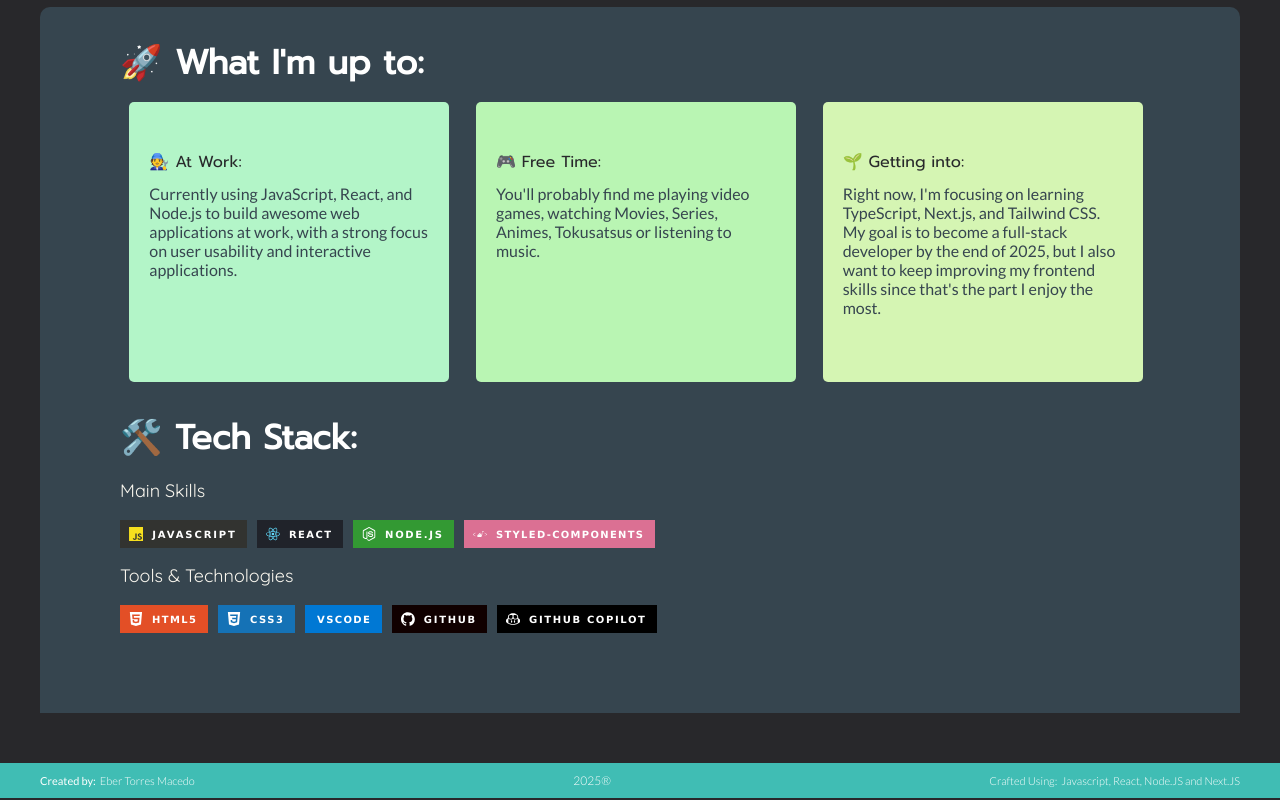
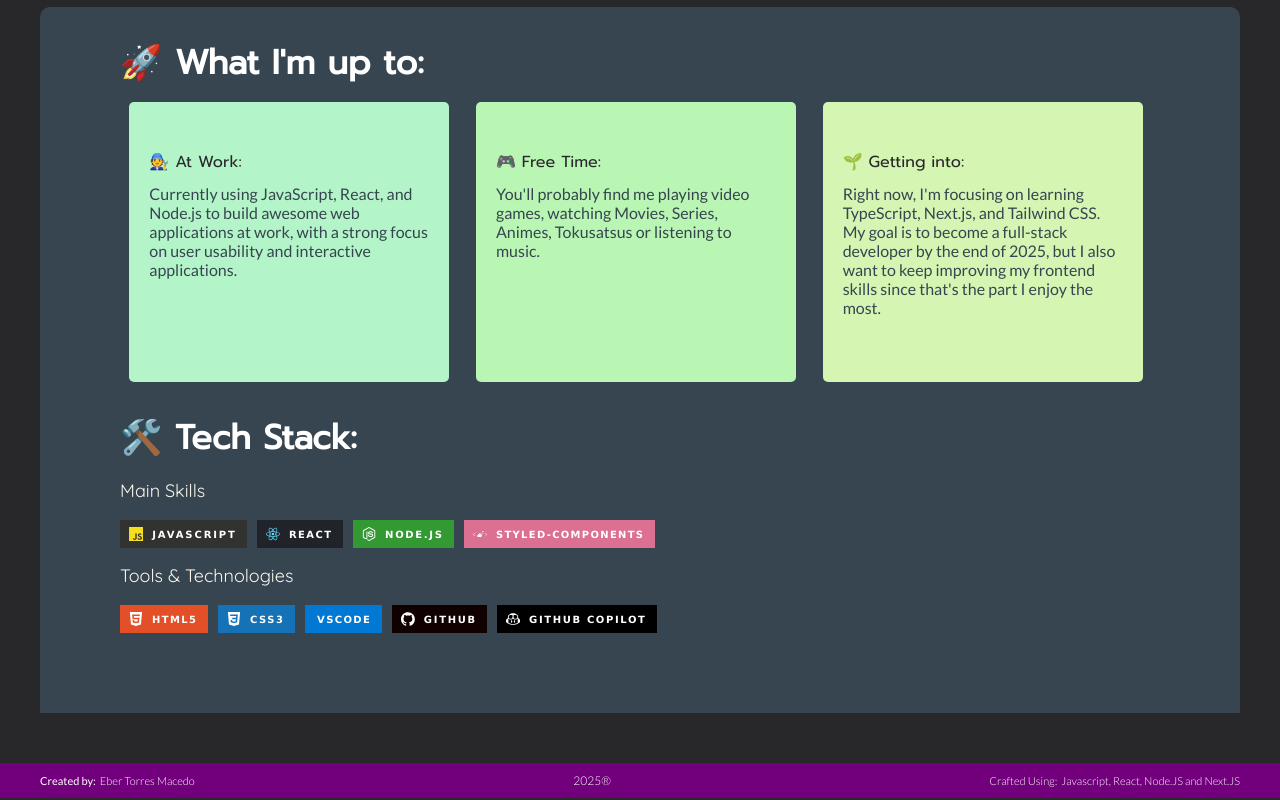
Before and after one commit to ebertm777/epic-profile-site, a Next.js app: page / in a window 1280 px wide. Shown: the part 941-1741 px from the top of the page. Built offline with nearby package versions, Linux system fonts and the light colour scheme.

Commit message:
color change back to purrrrrple

```diff
--- a/app/Components/Bio/styles.js
+++ b/app/Components/Bio/styles.js
@@ -17,14 +17,14 @@
   }
   @keyframes shadow-pop-br {
     0% {
-      text-shadow: 0 0 #00a36c, 0 0 #00a36c, 0 0 #00a36c, 0 0 #00a36c,
-        0 0 #00a36c, 0 0 #00a36c, 0 0 #00a36c, 0 0 #00a36c;
+      text-shadow: 0 0 #662d91, 0 0 #662d91, 0 0 #662d91, 0 0 #662d91,
+        0 0 #662d91, 0 0 #662d91, 0 0 #662d91, 0 0 #662d91;
       transform: translateX(0) translateY(0);
     }
     100% {
-      text-shadow: 1px 1px #00a36c, 2px 2px #00a36c, 3px 3px #00a36c,
-        4px 4px #00a36c, 5px 5px #00a36c, 6px 6px #00a36c, 7px 7px #00a36c,
-        8px 8px #00a36c;
+      text-shadow: 1px 1px #662d91, 2px 2px #662d91, 3px 3px #662d91,
+        4px 4px #662d91, 5px 5px #662d91, 6px 6px #662d91, 7px 7px #662d91,
+        8px 8px #662d91;
       transform: translateX(-8px) translateY(-8px);
     }
   }
@@ -131,12 +131,12 @@
   border-bottom-right-radius: 123px;
   object-fit: cover;
 
-  outline: 2px solid #00a36c;
+  outline: 2px solid #662d91;
   transition: all 100ms ease;
   margin: 20px;
 
   &:hover {
-    outline: 8px solid #00a36c;
+    outline: 8px solid #662d91;
   }
 
   @media (max-width: 900px) {
@@ -168,7 +168,7 @@
   cursor: url("/goldSword.cur"), auto;
 
   &:hover {
-    outline: 4px solid #00a36c;
+    outline: 4px solid #662d91;
   }
 `;
 
@@ -182,6 +182,6 @@
   cursor: url("/goldSword.cur"), auto;
 
   &:hover {
-    outline: 4px solid #00a36c;
+    outline: 4px solid #662d91;
   }
 `;
--- a/app/Components/Footer/styles.js
+++ b/app/Components/Footer/styles.js
@@ -13,19 +13,19 @@
 
   @keyframes color-change-5x {
     0% {
-      background: #00a36c;
+      background: #662d91;
     }
     25% {
-      background: #96ded1;
+      background: #720e9e;
     }
     50% {
-      background: #008080;
+      background: #662d91;
     }
     75% {
-      background: #40e0d0;
+      background: #33006F;
     }
     100% {
-      background: #40b5ad;
+      background: #800080;
     }
   }
 `;
--- a/app/Components/Navbar/styles.js
+++ b/app/Components/Navbar/styles.js
@@ -29,7 +29,7 @@
 
     &:hover {
       color: #ffffff;
-      border-bottom: 4px solid #00a36c;
+      border-bottom: 4px solid #662d91;
     }
   }
 `;
--- a/app/Components/Stack/styles.js
+++ b/app/Components/Stack/styles.js
@@ -14,7 +14,7 @@
   flex-direction: column;
 
   &:hover {
-    outline: 4px solid #00A36C;
+    outline: 4px solid #662d91;
   }
 `;
 
```
